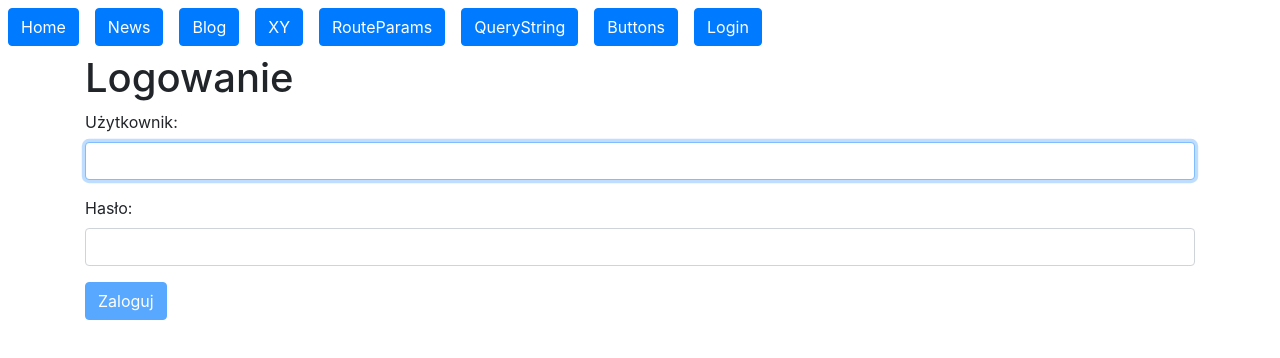
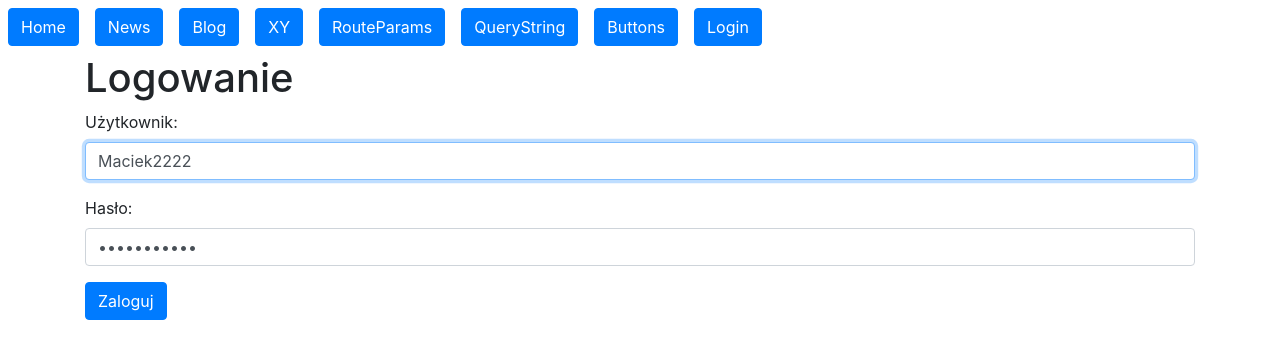
Before and after one commit to mf81/react-route-app, a React (Create React App) app: page /login in a window 1280 px wide. Shown: the top 358 px of the page. Built offline with nearby package versions, Linux system fonts and the light colour scheme.

Commit message:
value state of input

```diff
--- a/src/components/form.jsx
+++ b/src/components/form.jsx
@@ -4,7 +4,6 @@ import Input from "./input";
 
 class Form extends Component {
   state = { data: {}, errors: {} };
-
   validate = () => {
     const result = Joi.validate(this.state.data, this.schema, {
       abortEarly: false
@@ -58,6 +57,8 @@ class Form extends Component {
   }
 
   renderInput(name, label, type = "text", autoFocus) {
+    console.log("State", this.state);
+    console.log("Value state", this.state[name]);
     return (
       <Input
         name={name}
@@ -65,7 +66,7 @@ class Form extends Component {
         errors={this.state.errors}
         type={type}
         onChange={this.handleChange}
-        value={this.state[name]}
+        value={this.state.data[name]}
         autoFocus={autoFocus}
       />
     );
--- a/src/components/loginComponent.jsx
+++ b/src/components/loginComponent.jsx
@@ -3,7 +3,12 @@ import Joi from "joi-browser";
 import Form from "./form";
 
 class LoginForm extends Form {
-  state = { data: { username: "", password: "" }, errors: {} };
+  componentDidMount() {
+    this.setState({
+      data: { username: "Maciek2222 ", password: "fijałkowski" },
+      errors: {}
+    });
+  }
 
   schema = {
     username: Joi.string()
@@ -29,6 +34,7 @@ class LoginForm extends Form {
   };
 
   render() {
+    console.log("Z loginComponent", this.state);
     return (
       <div className="container">
         <h1>Logowanie</h1>
```
